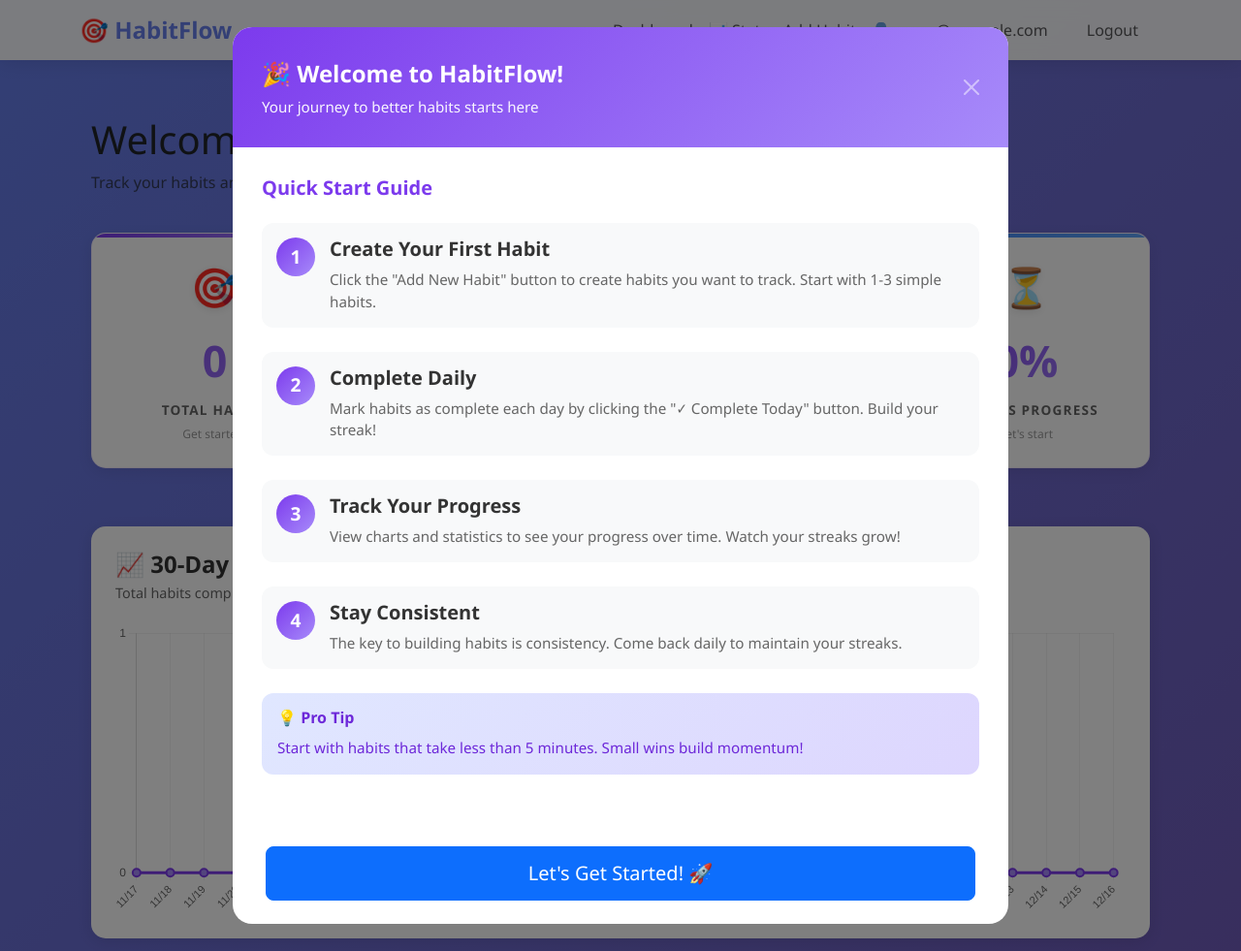
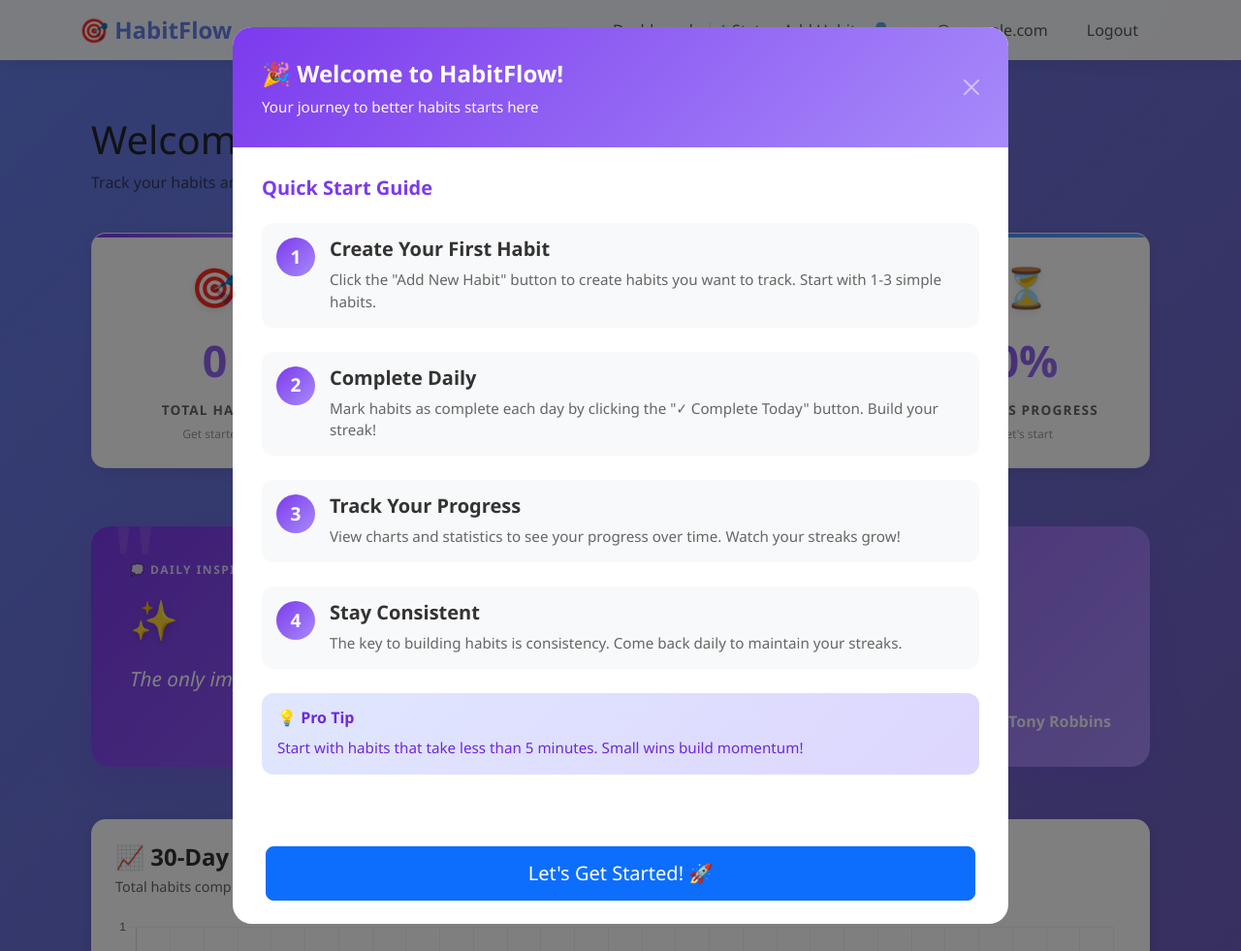
Before and after one commit to pav-vil/habit-tracker-app, a Flask app: page /habits/dashboard in a window 1280 px wide. Shown: the whole page at 97% size. Run offline with Flask 3, Linux system fonts and the light colour scheme; the visitor is signed in with stand-in values (Sample User, id 1); data that the repository does not hold is empty; some libraries are stand-ins or nearby versions.

Commit message:
Add daily rotating motivational quotes to dashboard
Features:
- 30 carefully curated motivational quotes about habits and consistency
- Daily rotation using day-of-year algorithm (same quote all day)
- Beautiful purple gradient card with hover effects

Quote System:
- Quotes stored in habits.py dashboard route
- Rotation logic: day_of_year % total_quotes
- Ensures same quote displays for entire day across all users' timezones
- Authors attributed for each quote

Quote Card Design:
- Full-width purple gradient background (#7c3aed → #a78bfa)
- Large decorative quotation mark watermark
- ✨ Sparkle icon for inspiration
- Italic white text for readability
- Author attribution aligned right with em dash
- "Daily Inspiration" label with refresh icon
- Hover animation (lift + shadow increase)

Quotes Include:
- Aristotle: "We are what we repeatedly do..."
- Jim Ryun: "Motivation is what gets you started. Habit is what keeps you going."
- Jocko Willink: "Discipline equals freedom."
- Muhammad Ali: "Don't count the days, make the days count."
- Plus 26 more inspiring quotes about habits, discipline, and consistency

Visual Design:
- Large 120px quotation mark background (white 10% opacity)
- 1.3rem italic quote text
- Smooth hover transition (translateY -3px)
- Shadow increases on hover (0.25 → 0.35 opacity)
- Responsive padding (35px desktop, 25px mobile)

Mobile Responsive:
- Smaller text (1.1rem quote, 0.9rem author)
- Adjusted padding and watermark size
- Maintains readability on small screens

Position:
- Placed between stats cards and 30-day chart
- Provides daily motivation before habit tracking
- Full-width for maximum impact

🤖 Generated with [Claude Code](https://claude.com/claude-code)

Co-Authored-By: Claude Sonnet 4.5 <noreply@anthropic.com>

```diff
--- a/habits.py
+++ b/habits.py
@@ -54,7 +54,45 @@ def dashboard():
         'completion_rate': completion_rate
     }
 
-    return render_template('dashboard.html', habits=user_habits, stats=stats, pagination=pagination)
+    # Motivational quotes that rotate daily
+    motivational_quotes = [
+        {"quote": "Small daily improvements are the key to staggering long-term results.", "author": "Unknown"},
+        {"quote": "Success is the sum of small efforts repeated day in and day out.", "author": "Robert Collier"},
+        {"quote": "A journey of a thousand miles begins with a single step.", "author": "Lao Tzu"},
+        {"quote": "The secret of getting ahead is getting started.", "author": "Mark Twain"},
+        {"quote": "You don't have to be great to start, but you have to start to be great.", "author": "Zig Ziglar"},
+        {"quote": "The only way to do great work is to love what you do.", "author": "Steve Jobs"},
+        {"quote": "Don't watch the clock; do what it does. Keep going.", "author": "Sam Levenson"},
+        {"quote": "Believe you can and you're halfway there.", "author": "Theodore Roosevelt"},
+        {"quote": "The best time to plant a tree was 20 years ago. The second best time is now.", "author": "Chinese Proverb"},
+        {"quote": "Your future is created by what you do today, not tomorrow.", "author": "Unknown"},
+        {"quote": "Excellence is not a destination; it is a continuous journey that never ends.", "author": "Brian Tracy"},
+        {"quote": "Motivation is what gets you started. Habit is what keeps you going.", "author": "Jim Ryun"},
+        {"quote": "We are what we repeatedly do. Excellence, then, is not an act, but a habit.", "author": "Aristotle"},
+        {"quote": "The difference between who you are and who you want to be is what you do.", "author": "Unknown"},
+        {"quote": "Discipline is choosing between what you want now and what you want most.", "author": "Unknown"},
+        {"quote": "The pain of discipline is far less than the pain of regret.", "author": "Unknown"},
+        {"quote": "Success doesn't come from what you do occasionally, it comes from what you do consistently.", "author": "Unknown"},
+        {"quote": "First we make our habits, then our habits make us.", "author": "Charles C. Noble"},
+        {"quote": "You'll never change your life until you change something you do daily.", "author": "John C. Maxwell"},
+        {"quote": "Consistency is the true foundation of trust. Either keep your promises or do not make them.", "author": "Roy T. Bennett"},
+        {"quote": "The only impossible journey is the one you never begin.", "author": "Tony Robbins"},
+        {"quote": "Don't count the days, make the days count.", "author": "Muhammad Ali"},
+        {"quote": "Discipline equals freedom.", "author": "Jocko Willink"},
+        {"quote": "The harder you work for something, the greater you'll feel when you achieve it.", "author": "Unknown"},
+        {"quote": "Dream bigger. Do bigger.", "author": "Unknown"},
+        {"quote": "Little by little, a little becomes a lot.", "author": "Tanzanian Proverb"},
+        {"quote": "It's not about perfect. It's about effort.", "author": "Jillian Michaels"},
+        {"quote": "Start where you are. Use what you have. Do what you can.", "author": "Arthur Ashe"},
+        {"quote": "Your only limit is you.", "author": "Unknown"},
+        {"quote": "One day or day one. You decide.", "author": "Unknown"},
+    ]
+
+    # Select quote based on day of year (ensures same quote all day)
+    day_of_year = today.timetuple().tm_yday
+    daily_quote = motivational_quotes[day_of_year % len(motivational_quotes)]
+
+    return render_template('dashboard.html', habits=user_habits, stats=stats, pagination=pagination, daily_quote=daily_quote)
 
 
 @habits_bp.route('/add', methods=['GET', 'POST'])
--- a/templates/dashboard.html
+++ b/templates/dashboard.html
@@ -337,6 +337,102 @@
         }
     }
 
+    /* Motivational Quote Card */
+    .quote-card {
+        background: linear-gradient(135deg, #7c3aed 0%, #a78bfa 100%);
+        border-radius: 20px;
+        padding: 35px 40px;
+        margin-bottom: 30px;
+        box-shadow: 0 10px 30px rgba(124, 58, 237, 0.25);
+        position: relative;
+        overflow: hidden;
+        transition: all 0.3s ease;
+    }
+
+    .quote-card:hover {
+        transform: translateY(-3px);
+        box-shadow: 0 15px 40px rgba(124, 58, 237, 0.35);
+    }
+
+    .quote-card::before {
+        content: '"';
+        position: absolute;
+        top: -20px;
+        left: 20px;
+        font-size: 120px;
+        font-family: Georgia, serif;
+        color: rgba(255, 255, 255, 0.1);
+        line-height: 1;
+    }
+
+    .quote-icon {
+        font-size: 2.5rem;
+        margin-bottom: 15px;
+        display: block;
+        filter: drop-shadow(0 2px 4px rgba(0,0,0,0.2));
+    }
+
+    .quote-text {
+        font-size: 1.3rem;
+        line-height: 1.6;
+        color: white;
+        font-weight: 500;
+        font-style: italic;
+        margin-bottom: 15px;
+        position: relative;
+        z-index: 1;
+    }
+
+    .quote-author {
+        font-size: 1rem;
+        color: rgba(255, 255, 255, 0.9);
+        font-weight: 600;
+        text-align: right;
+        position: relative;
+        z-index: 1;
+    }
+
+    .quote-author::before {
+        content: '— ';
+    }
+
+    .quote-label {
+        font-size: 0.75rem;
+        color: rgba(255, 255, 255, 0.8);
+        text-transform: uppercase;
+        letter-spacing: 1.5px;
+        font-weight: 600;
+        margin-bottom: 10px;
+        display: flex;
+        align-items: center;
+        gap: 8px;
+    }
+
+    .quote-refresh-icon {
+        font-size: 0.9rem;
+        opacity: 0.7;
+    }
+
+    @media (max-width: 768px) {
+        .quote-card {
+            padding: 25px 25px;
+        }
+
+        .quote-text {
+            font-size: 1.1rem;
+        }
+
+        .quote-author {
+            font-size: 0.9rem;
+        }
+
+        .quote-card::before {
+            font-size: 80px;
+            top: -10px;
+            left: 10px;
+        }
+    }
+
     .chart-card {
         background: white;
         border-radius: 15px;
@@ -497,6 +593,21 @@
                         Let's start
                     {% endif %}
                 </div>
+            </div>
+        </div>
+    </div>
+
+    <!-- Motivational Quote Card -->
+    <div class="row mb-4">
+        <div class="col-md-12">
+            <div class="quote-card">
+                <div class="quote-label">
+                    <span>💭 Daily Inspiration</span>
+                    <span class="quote-refresh-icon" title="Quote changes daily">🔄</span>
+                </div>
+                <div class="quote-icon">✨</div>
+                <div class="quote-text">{{ daily_quote.quote }}</div>
+                <div class="quote-author">{{ daily_quote.author }}</div>
             </div>
         </div>
     </div>
```
